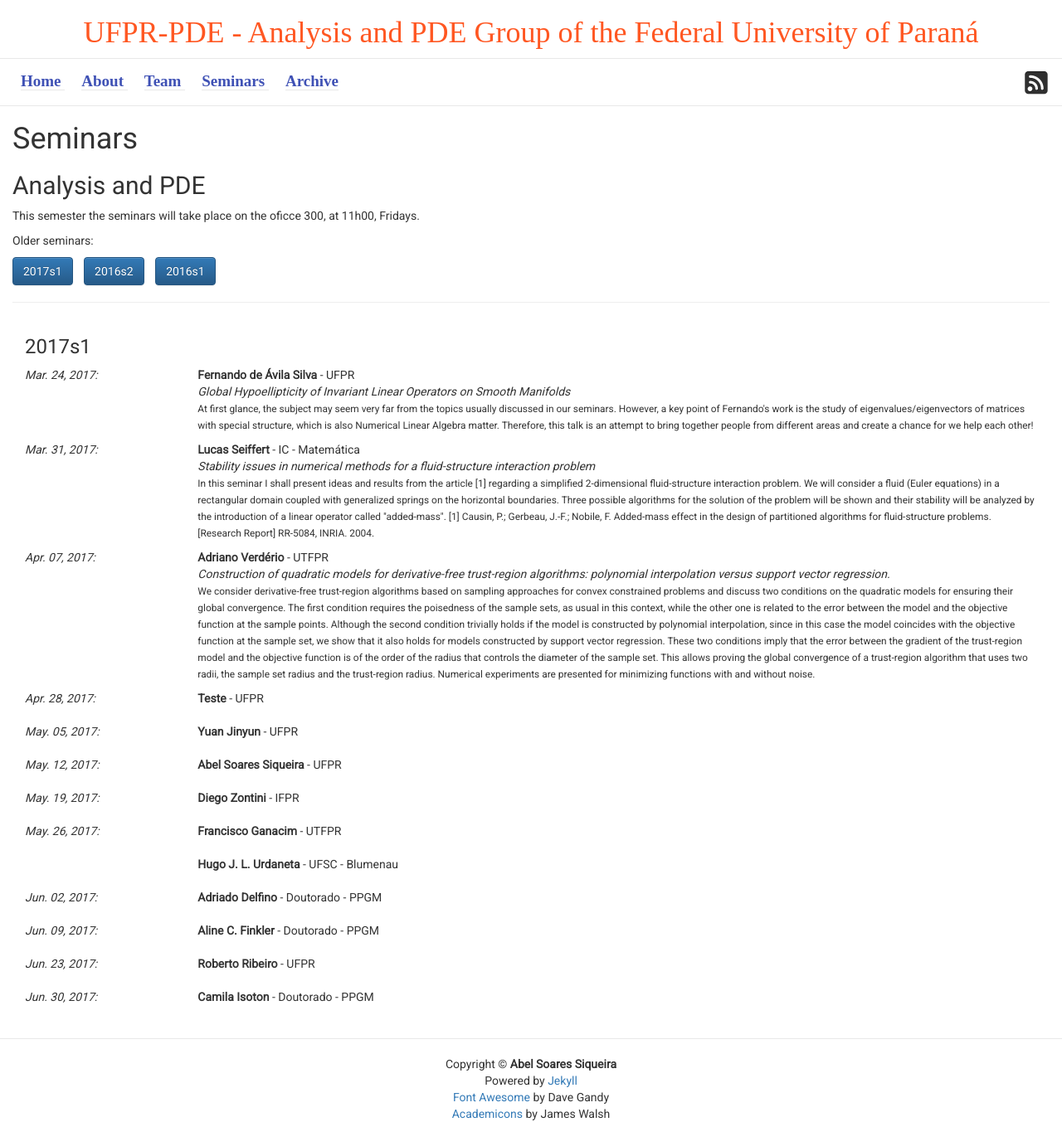
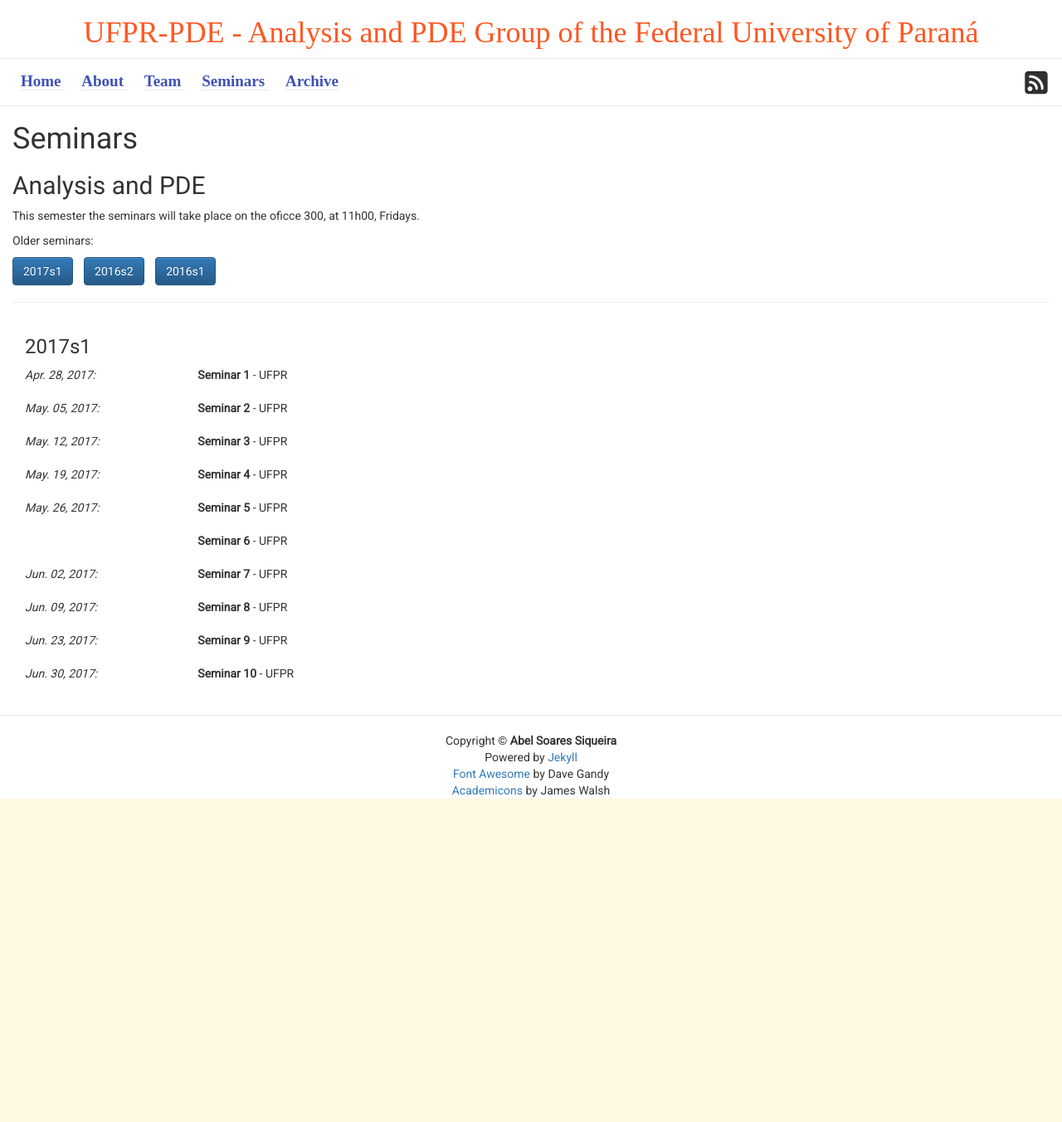
Before and after one commit to ufpr-pde/ufpr-opt.github.io, a Jekyll site: the page built from d_seminars.md, in a window 1280 px wide. Shown: the whole page at 83% size. Built offline with Jekyll 4.4.1, drawn with Linux system fonts in a browser that asks for light colours; some web fonts are replaced; after the commit the page ends 963 px from its top, so only the background shows below that.

Commit message:
Update seminars.yml

```diff
--- a/_data/seminars.yml
+++ b/_data/seminars.yml
@@ -1,102 +1,53 @@
 
-- author: Fernando de Ávila Silva
-  date: 2017-03-24
-  semester: 2017s1
-  affiliation: UFPR
-  title: Global Hypoellipticity of Invariant Linear Operators on Smooth Manifolds
-  abstract: >
-    At first glance, the subject may seem very far from the topics
-    usually discussed in our seminars. However, a key point of Fernando's work is
-    the study of eigenvalues/eigenvectors of matrices with special structure,
-    which is also Numerical Linear Algebra matter. Therefore, this talk is an
-    attempt to bring together people from different areas and create a chance for
-    we help each other!
 
-- author: Lucas Seiffert
-  date: 2017-03-31
-  semester: 2017s1
-  affiliation: IC - Matemática
-  title: Stability issues in numerical methods for a fluid-structure interaction problem
-  abstract: >
-    In this seminar I shall present ideas and results from the article [1]
-    regarding a simplified 2-dimensional fluid-structure interaction problem.
-    We will consider a fluid (Euler equations) in a rectangular domain coupled
-    with  generalized springs on the horizontal boundaries. Three possible
-    algorithms for the solution of the problem will be shown  and their
-    stability will be analyzed by the introduction of a linear operator called
-    "added-mass".
-    [1] Causin, P.; Gerbeau, J.-F.; Nobile, F. Added-mass effect in the design of partitioned algorithms for fluid-structure  problems. [Research Report] RR-5084, INRIA. 2004.
 
-- author: Adriano Verdério
-  date: 2017-04-07
-  semester: 2017s1
-  affiliation: UTFPR
-  title: "Construction of quadratic models for derivative-free trust-region algorithms: polynomial interpolation versus support vector regression."
-  abstract: >
-    We consider derivative-free trust-region algorithms based on sampling
-    approaches for convex constrained problems and discuss two conditions on
-    the quadratic models for ensuring their global convergence. The first
-    condition requires the poisedness of the sample sets, as usual in this
-    context, while the other one is related to the error between the model and
-    the objective function at the sample points. Although the second condition
-    trivially holds if the model is constructed by polynomial interpolation,
-    since in this case the model coincides with the objective function at the
-    sample set, we show that it also holds for models constructed by support
-    vector regression. These two conditions imply that the error between the
-    gradient of the trust-region model and the objective function is of the
-    order of the radius that controls the diameter of the sample set. This
-    allows proving the global convergence of a trust-region algorithm that
-    uses two radii, the sample set radius and the trust-region radius.
-    Numerical experiments are presented for minimizing functions with and
-    without noise.
-
-- author: Teste
+- author: Seminar 1
   date: 2017-04-28
   semester: 2017s1
   affiliation: UFPR
 
 
-- author: Yuan Jinyun
+- author: Seminar 2
   date: 2017-05-05
   semester: 2017s1
   affiliation: UFPR
 
-- author: Abel Soares Siqueira
+- author: Seminar 3
   date: 2017-05-12
   semester: 2017s1
   affiliation: UFPR
 
-- author: Diego Zontini
+- author: Seminar 4
   date: 2017-05-19
   semester: 2017s1
-  affiliation: IFPR
+  affiliation: UFPR
 
-- author: Francisco Ganacim
+- author: Seminar 5
   date: 2017-05-26
   semester: 2017s1
-  affiliation: UTFPR
+  affiliation: UFPR
 
-- author: Hugo J. L. Urdaneta
+- author: Seminar 6
   date: 2017-05-26
   semester: 2017s1
-  affiliation: UFSC - Blumenau
+  affiliation: UFPR
 
-- author: Adriado Delfino
+- author: Seminar 7
   date: 2017-06-02
   semester: 2017s1
-  affiliation: Doutorado - PPGM
+  affiliation: UFPR
 
-- author: Aline C. Finkler
+- author: Seminar 8
   date: 2017-06-09
   semester: 2017s1
-  affiliation: Doutorado - PPGM
+  affiliation: UFPR
 
-- author: Roberto Ribeiro
+- author: Seminar 9
   date: 2017-06-23
   semester: 2017s1
   affiliation: UFPR
 
-- author: Camila Isoton
+- author: Seminar 10
   date: 2017-06-30
   semester: 2017s1
-  affiliation: Doutorado - PPGM
+  affiliation: UFPR
```
